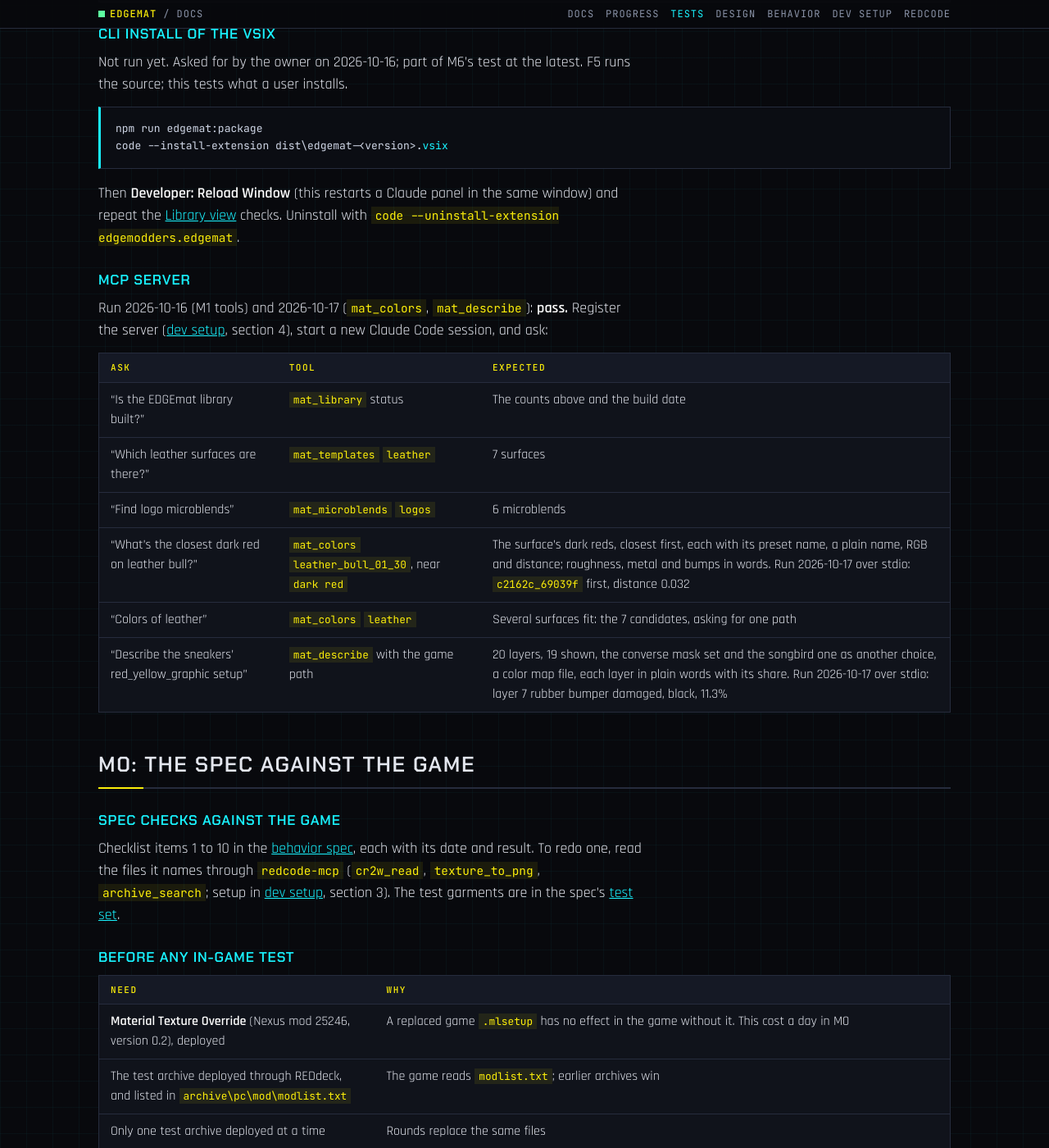
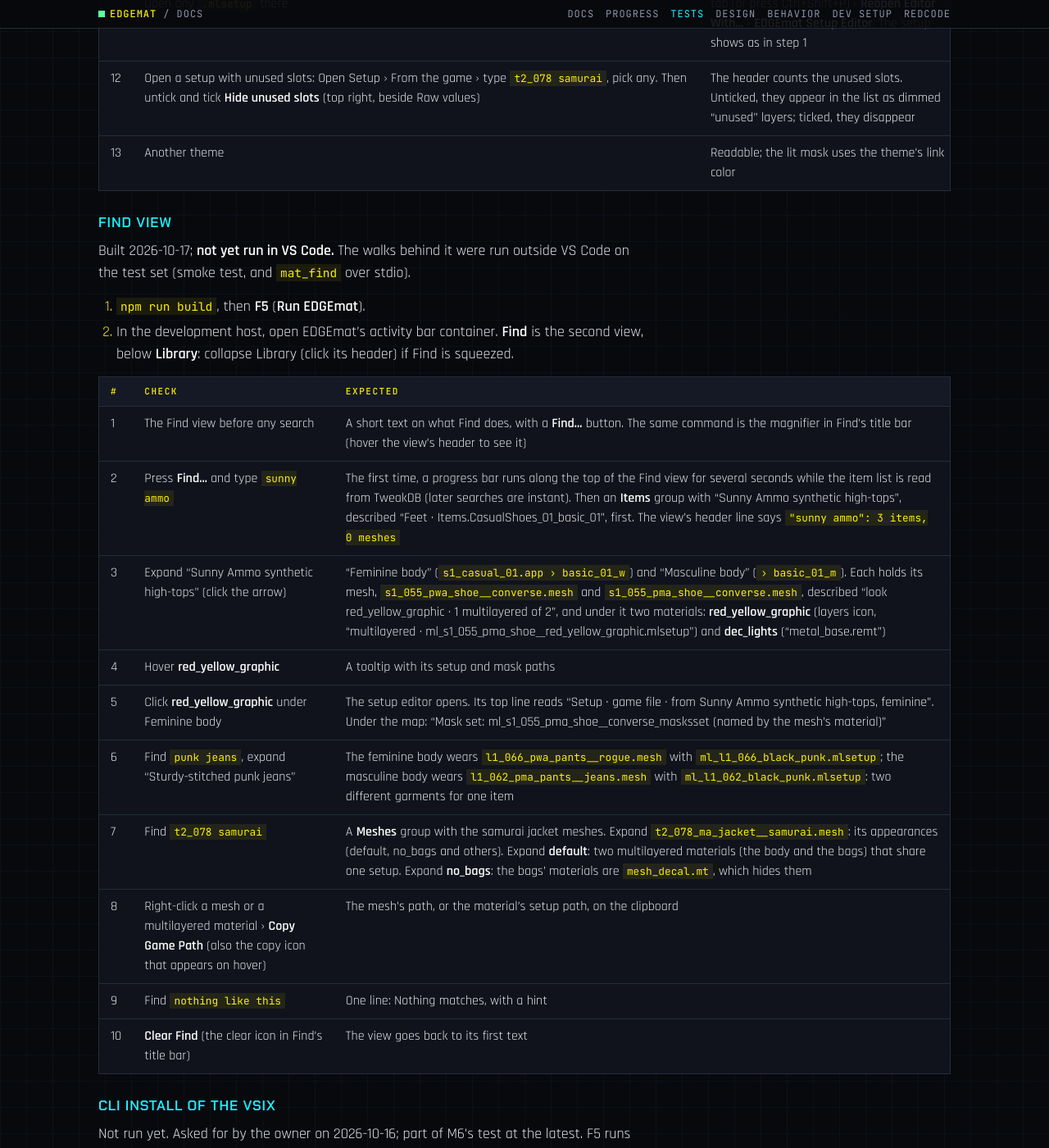
Before and after one commit to Edgemodders/EDGEmat, a Jekyll site: the page built from docs/testing.md, in a window 1280 px wide and 1400 px high, scrolled down 6010 px. Shown: the whole window at 82% size. Built offline with Jekyll 4.4.1, drawn with Linux system fonts in a browser that asks for light colours; our own code applies the rules of GitHub Pages for plain Markdown files; some of the changed text lies outside the part shown.

Commit message:
Docs: Find built; its hand test, smoke and MCP checks; the .app components finding
Co-Authored-By: Claude Opus 5.5 <noreply@anthropic.com>

```diff
--- a/docs/testing.md
+++ b/docs/testing.md
@@ -14,6 +14,7 @@ Last updated 2026-10-17.
 | [Library view](#library-view-in-vs-code) | By hand, F5 | M1 | 2026-10-17 | Pass |
 | [Surface page](#surface-page) | By hand, F5 | M2 | 2026-10-17 | Pass |
 | [Setup editor](#setup-editor) | By hand, F5 | M2 | 2026-10-17 | Pass |
+| [Find view](#find-view) | By hand, F5 | M2 | Not run | Walks checked outside VS Code on 2026-10-17 |
 | [CLI install of the VSIX](#cli-install-of-the-vsix) | By hand | M6 at the latest | Not run | |
 | [Spec checks 1 to 10](#spec-checks-against-the-game) | Reading game files | M0 | 2026-10-14/15 | Done |
 | [In-game round 1](#in-game-round-1-colors-masks-overrides) | In the game | M0 | 2026-10-15 | Done |
@@ -50,6 +51,7 @@ Needs the game and REDbridge, found from the VS Code settings as the extension f
 | Surface page data (M2) | Every surface described with a default color and roughness, metal and bump presets; all 155,099 colors with a plain name and swatch; 139 distinct names |
 | Typed colors (M2) | "dark red" on `leather_bull_01_30` finds a dark red preset (`c2162c_69039f`, distance 0.032); "banana" is refused; `#a03030` reads back as itself |
 | Setup editor data (M2) | On `ml_s1_055_pma_shoe__red_yellow_graphic.mlsetup`: 20 layers, 19 shown, layer 11 hidden (opacity 0); mask set `ml_s1_055_pma_shoe__converse_masksset` (20 masks) found beside it, of 2 in the folder; layer 7 (the sole, in-game test R1-B) is rubber bumper damaged, 11.3% of the texture; every surface found, no warnings; the 0.0.1 and oldest JSON shapes (made from the current one) read the same layers. Read in about 0.3 s with the masks cached |
+| Find (M2) | 1,997 clothing items with in-game names (8.5 s the first time, then cached); "sunny ammo high-tops" finds `Items.CasualShoes_01_basic_01` and "Pants_03_basic_01" finds `Items.Pants_03_basic_01`; the sneakers walk to two bodies (`_pwa_` and `_pma_` meshes), each with red_yellow_graphic's setup and the converse mask set; the jeans' feminine body wears `l1_066` pants; the jacket mesh's body and bags share one setup and `no_bags` hides them with `mesh_decal.mt`; a found setup opens with the mask set its material names. Each item walk takes about 0.15 to 0.35 s |
 | Page images (M2) | 3 of 3 for `leather_bull_01_30`: the first in about 1.6 s while the bridge warms up, the rest in well under half a second, then instant from the cache |
 
 The counts change after a game patch. A patch that adds surfaces is fine as long as "read" matches "listing".
@@ -122,6 +124,26 @@ Run 2026-10-17 by the owner: **all pass**, including opening from REDcode's Game
 | 12 | Open a setup with unused slots: Open Setup › From the game › type `t2_078 samurai`, pick any. Then untick and tick **Hide unused slots** (top right, beside Raw values) | The header counts the unused slots. Unticked, they appear in the list as dimmed "unused" layers; ticked, they disappear |
 | 13 | Another theme | Readable; the lit mask uses the theme's link color |
 
+### Find view
+
+Built 2026-10-17; **not yet run in VS Code.** The walks behind it were run outside VS Code on the test set (smoke test, and `mat_find` over stdio).
+
+1. `npm run build`, then **F5** (**Run EDGEmat**).
+2. In the development host, open EDGEmat's activity bar container. **Find** is the second view, below **Library**: collapse Library (click its header) if Find is squeezed.
+
+| # | Check | Expected |
+|---|---|---|
+| 1 | The Find view before any search | A short text on what Find does, with a **Find...** button. The same command is the magnifier in Find's title bar (hover the view's header to see it) |
+| 2 | Press **Find...** and type `sunny ammo` | The first time, a progress bar runs along the top of the Find view for several seconds while the item list is read from TweakDB (later searches are instant). Then an **Items** group with "Sunny Ammo synthetic high-tops", described "Feet · Items.CasualShoes_01_basic_01", first. The view's header line says `"sunny ammo": 3 items, 0 meshes` |
+| 3 | Expand "Sunny Ammo synthetic high-tops" (click the arrow) | "Feminine body" (`s1_casual_01.app › basic_01_w`) and "Masculine body" (`› basic_01_m`). Each holds its mesh, `s1_055_pwa_shoe__converse.mesh` and `s1_055_pma_shoe__converse.mesh`, described "look red_yellow_graphic · 1 multilayered of 2", and under it two materials: **red_yellow_graphic** (layers icon, "multilayered · ml_s1_055_pma_shoe__red_yellow_graphic.mlsetup") and **dec_lights** ("metal_base.remt") |
+| 4 | Hover **red_yellow_graphic** | A tooltip with its setup and mask paths |
+| 5 | Click **red_yellow_graphic** under Feminine body | The setup editor opens. Its top line reads "Setup · game file · from Sunny Ammo synthetic high-tops, feminine". Under the map: "Mask set: ml_s1_055_pma_shoe__converse_masksset (named by the mesh's material)" |
+| 6 | Find `punk jeans`, expand "Sturdy-stitched punk jeans" | The feminine body wears `l1_066_pwa_pants__rogue.mesh` with `ml_l1_066_black_punk.mlsetup`; the masculine body wears `l1_062_pma_pants__jeans.mesh` with `ml_l1_062_black_punk.mlsetup`: two different garments for one item |
+| 7 | Find `t2_078 samurai` | A **Meshes** group with the samurai jacket meshes. Expand `t2_078_ma_jacket__samurai.mesh`: its appearances (default, no_bags and others). Expand **default**: two multilayered materials (the body and the bags) that share one setup. Expand **no_bags**: the bags' materials are `mesh_decal.mt`, which hides them |
+| 8 | Right-click a mesh or a multilayered material › **Copy Game Path** (also the copy icon that appears on hover) | The mesh's path, or the material's setup path, on the clipboard |
+| 9 | Find `nothing like this` | One line: Nothing matches, with a hint |
+| 10 | **Clear Find** (the clear icon in Find's title bar) | The view goes back to its first text |
+
 ### CLI install of the VSIX
 
 Not run yet. Asked for by the owner on 2026-10-16; part of M6's test at the latest. F5 runs the source; this tests what a user installs.
@@ -135,7 +157,7 @@ Then **Developer: Reload Window** (this restarts a Claude panel in the same wind
 
 ### MCP server
 
-Run 2026-10-16 (M1 tools) and 2026-10-17 (`mat_colors`, `mat_describe`): **pass.** Register the server ([dev setup](dev-setup.html), section 4), start a new Claude Code session, and ask:
+Run 2026-10-16 (M1 tools) and 2026-10-17 (`mat_colors`, `mat_describe`, `mat_find`): **pass.** Register the server ([dev setup](dev-setup.html), section 4), start a new Claude Code session, and ask:
 
 | Ask | Tool | Expected |
 |---|---|---|
@@ -144,6 +166,8 @@ Run 2026-10-16 (M1 tools) and 2026-10-17 (`mat_colors`, `mat_describe`): **pass.
 | "Find logo microblends" | `mat_microblends` `logos` | 6 microblends |
 | "What's the closest dark red on leather bull?" | `mat_colors` `leather_bull_01_30`, near `dark red` | The surface's dark reds, closest first, each with its preset name, a plain name, RGB and distance; roughness, metal and bumps in words. Run 2026-10-17 over stdio: `c2162c_69039f` first, distance 0.032 |
 | "Colors of leather" | `mat_colors` `leather` | Several surfaces fit: the 7 candidates, asking for one path |
+| "Which materials do the punk jeans use?" | `mat_find` item `punk jeans` | The item `Items.Pants_03_basic_01` (its crafting copy shares the look, so it is not asked about); feminine: `l1_066_pwa_pants__rogue.mesh` with `ml_l1_066_black_punk.mlsetup` and its mask set; masculine: `l1_062_pma_pants__jeans.mesh` with `ml_l1_062_black_punk.mlsetup`. Run 2026-10-17 over stdio |
+| "Find s1_055" | `mat_find` query `s1_055` | The two sneaker meshes, `_pma_` and `_pwa_` |
 | "Describe the sneakers' red_yellow_graphic setup" | `mat_describe` with the game path | 20 layers, 19 shown, the converse mask set and the songbird one as another choice, a color map file, each layer in plain words with its share. Run 2026-10-17 over stdio: layer 7 rubber bumper damaged, black, 11.3% |
 
 ## M0: the spec against the game
```
Also changed, not shown: CLAUDE.md (+2 -1 lines), docs/design.md (+1 -1 lines), docs/design/behavior.md (+1 -1 lines), docs/index.md (+1 -1 lines), docs/progress.md (+5 -3 lines), README.md, extensions/edgemat/CHANGELOG.md.
